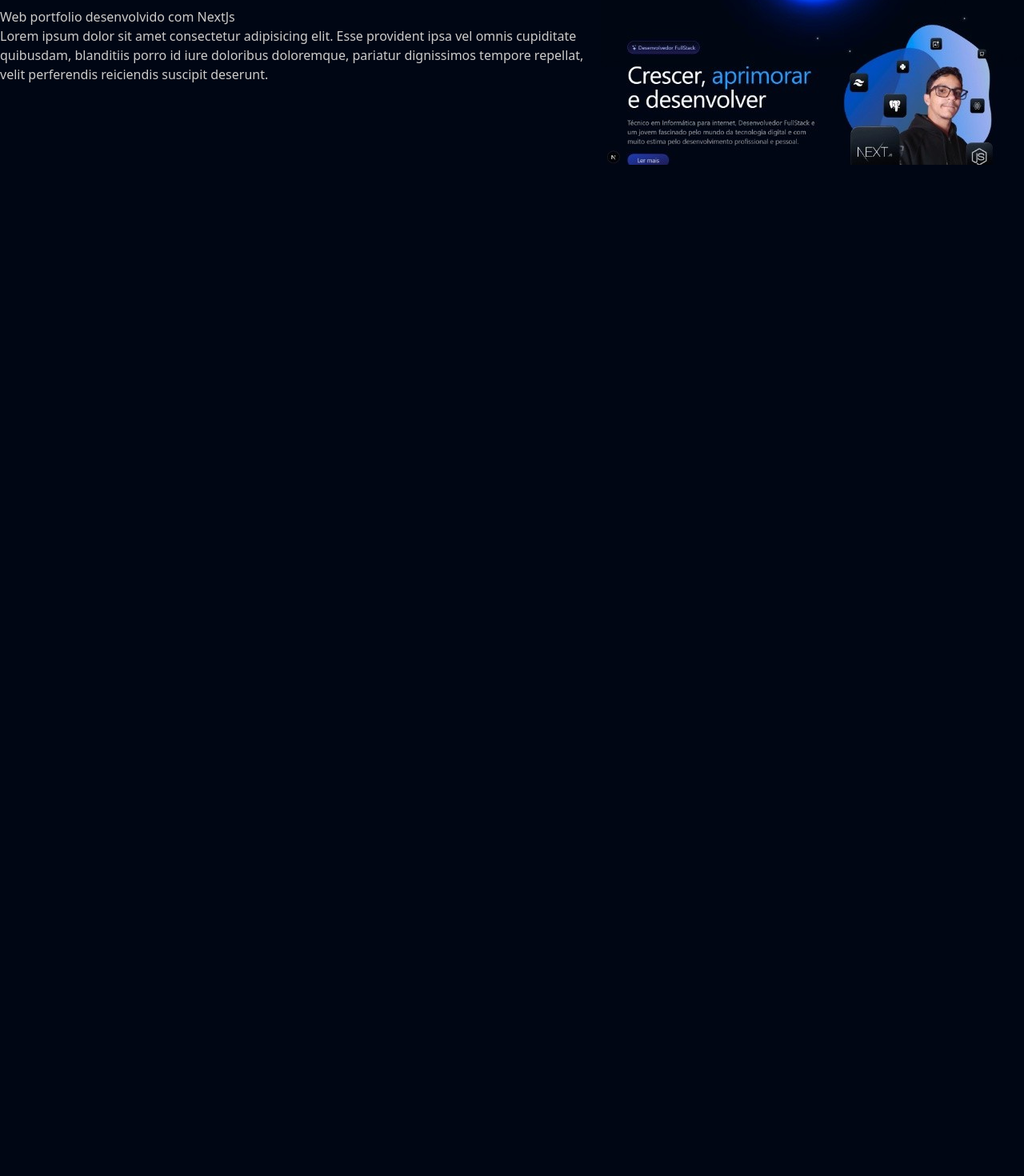
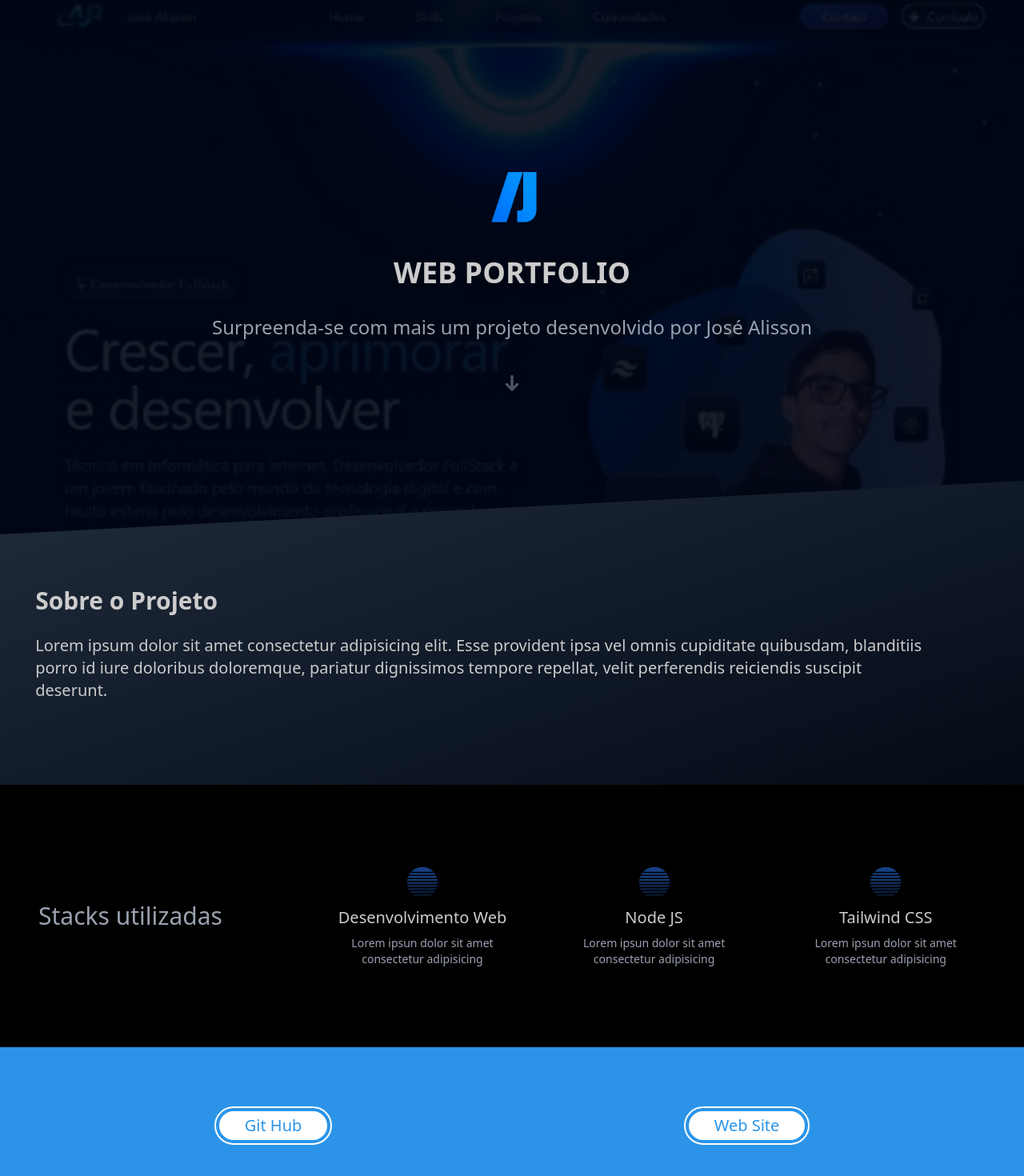
Before and after one commit to Alisson014/Portfolio, a Next.js app in the folder front-end/: page /project/0 in a window 1280 px wide. Shown: the part 92-1562 px from the top of the page at 80% size. Before the commit the page ends 800 px from the top, so only its background shows below. Built offline with nearby package versions, Linux system fonts and the light colour scheme.

Commit message:
Project page

```diff
--- a/front-end/src/app/globals.css
+++ b/front-end/src/app/globals.css
@@ -1,4 +1,5 @@
 @import "tailwindcss";
+/* @custom-variant hover (&:hover); */
 
 @theme {
     --color-bg: #000614;
--- a/front-end/src/app/layout.tsx
+++ b/front-end/src/app/layout.tsx
@@ -18,9 +18,7 @@ const robotoMono = Roboto_Mono({
 export const metadata: Metadata = {
   title: "José Alisson ",
   description: "Não deixe de conferir o portfólio (NextJs) de um jovem fascinado pelo mundo da tecnologia, aberto a novas aprendizagens e com grande interesse em se desenvolver como profissional e pessoa.",
-  icons: {
-    icon: 'favicon.png'
-  }
+
 };
 
 export default function RootLayout({
--- a/front-end/src/app/project/[id]/page.tsx
+++ b/front-end/src/app/project/[id]/page.tsx
@@ -1,19 +1,24 @@
 'use client';
 import { useParams } from "next/navigation";
+import Image from "next/image";
+
 import ProjectNotFound from "../../project-not-found";
-import Image from "next/image";
+
+import { TiArrowDown } from "react-icons/ti";
+import { GiStripedSun } from "react-icons/gi";
+import Link from "next/link";
 
 
 export default function ProjectPage() {
     const { id } = useParams();
 
     const projects = [
-        { id: '0', title: 'Web portfolio desenvolvido com NextJs', description: 'Lorem ipsum dolor sit amet consectetur adipisicing elit. Esse provident ipsa vel omnis cupiditate quibusdam, blanditiis porro id iure doloribus doloremque, pariatur dignissimos tempore repellat, velit perferendis reiciendis suscipit deserunt.', thumbnail: '/images/thumbnail-p-01.jpg', color: '#2196F3' },
-        { id: '1', title: 'Simulação de monitoramento do clima', description: 'Lorem ipsum dolor sit amet consectetur, adipisicing elit. Beatae itaque nisi nulla dolore vitae labore totam asperiores suscipit distinctio aspernatur. Cupiditate sint quisquam fugit eos molestiae harum vitae quam dolor.', thumbnail: '/images/thumbnail-p-02.png', color: '#00BCD4' },
-        { id: '2', title: 'Site sobre saúde em Fortaleza', description: 'Lorem ipsum dolor sit amet consectetur adipisicing elit. Esse provident ipsa vel omnis cupiditate quibusdam, blanditiis porro id iure doloribus doloremque, pariatur dignissimos tempore repellat, velit perferendis reiciendis suscipit deserunt.', thumbnail: '/images/thumbnail-p-03.png', color: '#FDD835' },
-        { id: '3', title: 'Site sobre Jeriquaquara', description: 'Lorem ipsum dolor sit amet consectetur adipisicing elit. Esse provident ipsa vel omnis cupiditate quibusdam, blanditiis porro id iure doloribus doloremque, pariatur dignissimos tempore repellat, velit perferendis reiciendis suscipit deserunt.', thumbnail: '/images/thumbnail-p-04.png', color: '#0ea5e9' },
-        { id: '4', title: 'Livraria desenvolvida apenas em HTML', description: 'Lorem ipsum dolor sit amet consectetur adipisicing elit. Esse provident ipsa vel omnis cupiditate quibusdam, blanditiis porro id iure doloribus doloremque, pariatur dignissimos tempore repellat, velit perferendis reiciendis suscipit deserunt.', thumbnail: '/images/thumbnail-p-05.png', color: '#3F51B5' },
-        { id: '5', title: 'Game Store desenvolvida em equipe', description: 'Lorem ipsum dolor sit amet consectetur adipisicing elit. Esse provident ipsa vel omnis cupiditate quibusdam, blanditiis porro id iure doloribus doloremque, pariatur dignissimos tempore repellat, velit perferendis reiciendis suscipit deserunt.', thumbnail: '/images/thumbnail-p-06.png', color: '#10b981' },
+        { id: '0', name: 'Web portfolio', description: 'Lorem ipsum dolor sit amet consectetur adipisicing elit. Esse provident ipsa vel omnis cupiditate quibusdam, blanditiis porro id iure doloribus doloremque, pariatur dignissimos tempore repellat, velit perferendis reiciendis suscipit deserunt.', thumbnail: '/images/thumbnail-p-01.jpg', color: '#2196F3', gitHub: 'https://github.com/Alisson014/Portfolio', stacks: [{name: "Desenvolvimento Web", description: "Lorem ipsun dolor sit amet consectetur adipisicing"}, {name: "Node JS", description: "Lorem ipsun dolor sit amet consectetur adipisicing"}, {name: "Tailwind CSS", description: "Lorem ipsun dolor sit amet consectetur adipisicing"}], link: "#" },
+        { id: '1', name: 'Monitoramento climático', description: 'Lorem ipsum dolor sit amet consectetur, adipisicing elit. Beatae itaque nisi nulla dolore vitae labore totam asperiores suscipit distinctio aspernatur. Cupiditate sint quisquam fugit eos molestiae harum vitae quam dolor. Lorem ipsum dolor sit amet consectetur, adipisicing elit. Beatae itaque nisi nulla dolore vitae labore totam asperiores suscipit distinctio aspernatur. Cupiditate sint quisquam fugit eos molestiae harum vitae quam dolor. Lorem ipsum dolor sit amet consectetur, adipisicing elit. Beatae itaque nisi nulla dolore vitae labore totam asperiores suscipit distinctio aspernatur. Cupiditate sint quisquam fugit eos molestiae harum vitae quam dolor. Lorem ipsum dolor sit amet consectetur, adipisicing elit. Beatae itaque nisi nulla dolore vitae labore totam asperiores suscipit distinctio aspernatur. Cupiditate sint quisquam fugit eos molestiae harum vitae quam dolor.', thumbnail: '/images/thumbnail-p-02.png', color: '#00BCD4', gitHub: 'https://github.com/Alisson014/MonitoramentoClimatico', stacks: [{name: "Desenvolvimento Web", description: "Lorem ipsun dolor sit amet consectetur adipisicing"}, {name: "Node JS", description: "Lorem ipsun dolor sit amet consectetur adipisicing"}, {name: "Tailwind CSS", description: "Lorem ipsun dolor sit amet consectetur adipisicing"}], link: "https://monitoramento-climatico-henna.vercel.app/" },
+        { id: '2', name: 'Saúde em Fortaleza', description: 'Lorem ipsum dolor sit amet consectetur adipisicing elit. Esse provident ipsa vel omnis cupiditate quibusdam, blanditiis porro id iure doloribus doloremque, pariatur dignissimos tempore repellat, velit perferendis reiciendis suscipit deserunt.', thumbnail: '/images/thumbnail-p-03.png', color: '#FDD835', gitHub: 'https://github.com/Alisson014/PrefeituraDeFortaleza', stacks: [{name: "Desenvolvimento Web", description: "Lorem ipsun dolor sit amet consectetur adipisicing"}, {name: "Node JS", description: "Lorem ipsun dolor sit amet consectetur adipisicing"}, {name: "Tailwind CSS", description: "Lorem ipsun dolor sit amet consectetur adipisicing"}], link: "https://alisson014.github.io/PrefeituraDeFortaleza/" },
+        { id: '3', name: 'Jeriquaquara', description: 'Lorem ipsum dolor sit amet consectetur adipisicing elit. Esse provident ipsa vel omnis cupiditate quibusdam, blanditiis porro id iure doloribus doloremque, pariatur dignissimos tempore repellat, velit perferendis reiciendis suscipit deserunt.', thumbnail: '/images/thumbnail-p-04.png', color: '#0ea5e9', gitHub: 'https://github.com/Alisson014/JeriGit', stacks: [{name: "Desenvolvimento Web", description: "Lorem ipsun dolor sit amet consectetur adipisicing"}, {name: "Node JS", description: "Lorem ipsun dolor sit amet consectetur adipisicing"}, {name: "Tailwind CSS", description: "Lorem ipsun dolor sit amet consectetur adipisicing"}], link: "https://alisson014.github.io/JeriGit/" },
+        { id: '4', name: 'Livraria HTML', description: 'Lorem ipsum dolor sit amet consectetur adipisicing elit. Esse provident ipsa vel omnis cupiditate quibusdam, blanditiis porro id iure doloribus doloremque, pariatur dignissimos tempore repellat, velit perferendis reiciendis suscipit deserunt.', thumbnail: '/images/thumbnail-p-05.png', color: '#3F51B5', gitHub: 'https://github.com/Alisson014/All-Books', stacks: [{name: "Desenvolvimento Web", description: "Lorem ipsun dolor sit amet consectetur adipisicing"}, {name: "Node JS", description: "Lorem ipsun dolor sit amet consectetur adipisicing"}, {name: "Tailwind CSS", description: "Lorem ipsun dolor sit amet consectetur adipisicing"}], link: "https://all-books.vercel.app/" },
+        { id: '5', name: 'Game Store', description: 'Lorem ipsum dolor sit amet consectetur adipisicing elit. Esse provident ipsa vel omnis cupiditate quibusdam, blanditiis porro id iure doloribus doloremque, pariatur dignissimos tempore repellat, velit perferendis reiciendis suscipit deserunt.', thumbnail: '/images/thumbnail-p-06.png', color: '#10b981', gitHub: 'https://github.com/vaghenrique/FSN2-GRUPO06-VIDEOGAME', stacks: [{name: "Desenvolvimento Web", description: "Lorem ipsun dolor sit amet consectetur adipisicing"}, {name: "Node JS", description: "Lorem ipsun dolor sit amet consectetur adipisicing"}, {name: "Tailwind CSS", description: "Lorem ipsun dolor sit amet consectetur adipisicing"}], link: "https://vaghenrique.github.io/FSN2-GRUPO06-VIDEOGAME/" },
     ]
 
     const project = projects.find(p => p.id == id);
@@ -21,16 +26,54 @@ export default function ProjectPage() {
     if (!project) return ProjectNotFound();
 
     return(
-        <div>
-            <section className="flex justify-around items-center">
-                <div className="">
-                    <h1>{project.title}</h1>
-                    <p>{project.description}</p>
+        <div className="pt-20  overflow-hidden">
+            <div className="w-full relative flex justify-center items-center">
+                <Image src={project.thumbnail} alt="Project image" width={1600} height={1600} className="w-full z-10" />
+                <div className="absolute w-full top-0 bottom-0 bg-bg/90 z-20 flex flex-col gap-2 md:gap-8 justify-center items-center text-center">
+                    {/* <GrDiamond className=" rounded-full p-4" size={84} /> */}
+                    <Image src="/images/logo-hero-1.png" alt="Developer Icon" width={80} height={80} />
+                    <h1 className="text-2xl md:text-4xl uppercase font-semibold">{project.name}</h1>
+                    {/* <hr className="w-3/5 border-none h-0.5 bg-gray-500"/> */}
+                    <p className="text-lg md:text-2xl text-gray-400 ">Surpreenda-se com mais um projeto desenvolvido por José Alisson</p>
+                    <TiArrowDown className="text-gray-600" size={40} />
                 </div>
-                <Image src={project.thumbnail} alt="Project image" width={600} height={600} className="w-1/2" />
-            </section>
+            </div>
 
+            <div className="w-12/10 px-10 py-12 -ml-5 -rotate-3 bg-linear-to-br from-gray-800 to-gray-950 mt-8 md:-mt-20 relative z-20">
+                <div className="rotate-3 py-12 sm:pl-6 max-w-[90vw]">
+                    <h1 className="font-semibold text-3xl">Sobre o Projeto</h1>
+                    <br/>
+                    <p className="text-xl">{project.description}</p>
+                    <br /><br /><br /> <br />
+                </div>
+            </div>
 
+            <div className="flex justify-between items-center flex-wrap gap-20 w-full bg-black relative -mt-20 py-20 px-12 z-30">
+                <div className="flex flex-col justify-center items-center gap-2">
+                    <h1 className="text-3xl text-gray-400">Stacks utilizadas</h1>
+                </div>
+                <div className="flex justify-around items-center flex-wrap gap-10 w-7/10 py-5">
+                    {
+                        project.stacks.map( stack => (
+                            <article key={stack.name} className="flex flex-col items-center text-center gap-2 max-w-60 hover:scale-110 transition-all duration-200">
+                                <GiStripedSun className="text-blue-500/50" size={44} />
+                                <h1 className="text-xl font-medium">{stack.name}</h1>
+                                <p className="text-sm text-gray-400">{stack.description}</p>
+                            </article>
+                        ) )
+                    }
+                </div>
+            </div>
+
+            <div style={{ background: `${project.color}` }} className="flex justify-around items-center grayscale-10 py-20 px-12 ">
+                    <Link href={project.gitHub} target="_blank">
+                        <button style={{ color: `${project.color}` }} className="bg-white outline-white outline-2 outline-offset-4 text-xl px-8 py-1 rounded-full cursor-pointer hover:outline-offset-8 hover:scale-110 transition-all duration-200">Git Hub</button>
+                    </Link>
+
+                    <Link href={project.link} target="_blank">
+                        <button style={{ color: `${project.color}` }} className="bg-white outline-white outline-2 outline-offset-4 text-xl px-8 py-1 rounded-full cursor-pointer hover:outline-offset-8 hover:scale-110 transition-all duration-200">Web Site</button>
+                    </Link>
+            </div>
         </div>
     );
 }
--- a/front-end/src/components/projectsSection/ProjectSection.tsx
+++ b/front-end/src/components/projectsSection/ProjectSection.tsx
@@ -10,16 +10,16 @@ export default function ProjectSection(){
     const [search, setSearch] = useState("");
 
     const projects = [
-        { id: '0', title: 'Web portfolio desenvolvido com NextJs', description: 'Lorem ipsum dolor sit amet consectetur adipisicing elit. Esse provident ipsa vel omnis cupiditate quibusdam, blanditiis porro id iure doloribus doloremque, pariatur dignissimos tempore repellat, velit perferendis reiciendis suscipit deserunt.', thumbnail: '/images/thumbnail-p-01.jpg', color: '#2196F3' },
-        { id: '1', title: 'Simulação de monitoramento do clima', description: 'Lorem ipsum dolor sit amet consectetur, adipisicing elit. Beatae itaque nisi nulla dolore vitae labore totam asperiores suscipit distinctio aspernatur. Cupiditate sint quisquam fugit eos molestiae harum vitae quam dolor.', thumbnail: '/images/thumbnail-p-02.png', color: '#00BCD4' },
-        { id: '2', title: 'Site sobre saúde em Fortaleza', description: 'Lorem ipsum dolor sit amet consectetur adipisicing elit. Esse provident ipsa vel omnis cupiditate quibusdam, blanditiis porro id iure doloribus doloremque, pariatur dignissimos tempore repellat, velit perferendis reiciendis suscipit deserunt.', thumbnail: '/images/thumbnail-p-03.png', color: '#FDD835' },
-        { id: '3', title: 'Site sobre Jeriquaquara', description: 'Lorem ipsum dolor sit amet consectetur adipisicing elit. Esse provident ipsa vel omnis cupiditate quibusdam, blanditiis porro id iure doloribus doloremque, pariatur dignissimos tempore repellat, velit perferendis reiciendis suscipit deserunt.', thumbnail: '/images/thumbnail-p-04.png', color: '#0ea5e9' },
-        { id: '4', title: 'Livraria desenvolvida apenas em HTML', description: 'Lorem ipsum dolor sit amet consectetur adipisicing elit. Esse provident ipsa vel omnis cupiditate quibusdam, blanditiis porro id iure doloribus doloremque, pariatur dignissimos tempore repellat, velit perferendis reiciendis suscipit deserunt.', thumbnail: '/images/thumbnail-p-05.png', color: '#3F51B5' },
-        { id: '5', title: 'Game Store desenvolvida em equipe', description: 'Lorem ipsum dolor sit amet consectetur adipisicing elit. Esse provident ipsa vel omnis cupiditate quibusdam, blanditiis porro id iure doloribus doloremque, pariatur dignissimos tempore repellat, velit perferendis reiciendis suscipit deserunt.', thumbnail: '/images/thumbnail-p-06.png', color: '#10b981' },
+        { id: '0', name: 'Web portfolio', description: 'Lorem ipsum dolor sit amet consectetur adipisicing elit. Esse provident ipsa vel omnis cupiditate quibusdam, blanditiis porro id iure doloribus doloremque, pariatur dignissimos tempore repellat, velit perferendis reiciendis suscipit deserunt.', thumbnail: '/images/thumbnail-p-01.jpg', color: '#2196F3', gitHub: 'https://github.com/Alisson014/Portfolio', stacks: [{name: "Desenvolvimento Web", description: "Lorem ipsun dolor sit amet consectetur adipisicing"}, {name: "Node JS", description: "Lorem ipsun dolor sit amet consectetur adipisicing"}, {name: "Tailwind CSS", description: "Lorem ipsun dolor sit amet consectetur adipisicing"}], link: "#" },
+        { id: '1', name: 'Monitoramento climático', description: 'Lorem ipsum dolor sit amet consectetur, adipisicing elit. Beatae itaque nisi nulla dolore vitae labore totam asperiores suscipit distinctio aspernatur. Cupiditate sint quisquam fugit eos molestiae harum vitae quam dolor. Lorem ipsum dolor sit amet consectetur, adipisicing elit. Beatae itaque nisi nulla dolore vitae labore totam asperiores suscipit distinctio aspernatur. Cupiditate sint quisquam fugit eos molestiae harum vitae quam dolor. Lorem ipsum dolor sit amet consectetur, adipisicing elit. Beatae itaque nisi nulla dolore vitae labore totam asperiores suscipit distinctio aspernatur. Cupiditate sint quisquam fugit eos molestiae harum vitae quam dolor. Lorem ipsum dolor sit amet consectetur, adipisicing elit. Beatae itaque nisi nulla dolore vitae labore totam asperiores suscipit distinctio aspernatur. Cupiditate sint quisquam fugit eos molestiae harum vitae quam dolor.', thumbnail: '/images/thumbnail-p-02.png', color: '#00BCD4', gitHub: 'https://github.com/Alisson014/MonitoramentoClimatico', stacks: [{name: "Desenvolvimento Web", description: "Lorem ipsun dolor sit amet consectetur adipisicing"}, {name: "Node JS", description: "Lorem ipsun dolor sit amet consectetur adipisicing"}, {name: "Tailwind CSS", description: "Lorem ipsun dolor sit amet consectetur adipisicing"}], link: "https://monitoramento-climatico-henna.vercel.app/" },
+        { id: '2', name: 'Saúde em Fortaleza', description: 'Lorem ipsum dolor sit amet consectetur adipisicing elit. Esse provident ipsa vel omnis cupiditate quibusdam, blanditiis porro id iure doloribus doloremque, pariatur dignissimos tempore repellat, velit perferendis reiciendis suscipit deserunt.', thumbnail: '/images/thumbnail-p-03.png', color: '#FDD835', gitHub: 'https://github.com/Alisson014/PrefeituraDeFortaleza', stacks: [{name: "Desenvolvimento Web", description: "Lorem ipsun dolor sit amet consectetur adipisicing"}, {name: "Node JS", description: "Lorem ipsun dolor sit amet consectetur adipisicing"}, {name: "Tailwind CSS", description: "Lorem ipsun dolor sit amet consectetur adipisicing"}], link: "https://alisson014.github.io/PrefeituraDeFortaleza/" },
+        { id: '3', name: 'Jeriquaquara', description: 'Lorem ipsum dolor sit amet consectetur adipisicing elit. Esse provident ipsa vel omnis cupiditate quibusdam, blanditiis porro id iure doloribus doloremque, pariatur dignissimos tempore repellat, velit perferendis reiciendis suscipit deserunt.', thumbnail: '/images/thumbnail-p-04.png', color: '#0ea5e9', gitHub: 'https://github.com/Alisson014/JeriGit', stacks: [{name: "Desenvolvimento Web", description: "Lorem ipsun dolor sit amet consectetur adipisicing"}, {name: "Node JS", description: "Lorem ipsun dolor sit amet consectetur adipisicing"}, {name: "Tailwind CSS", description: "Lorem ipsun dolor sit amet consectetur adipisicing"}], link: "https://alisson014.github.io/JeriGit/" },
+        { id: '4', name: 'Livraria HTML', description: 'Lorem ipsum dolor sit amet consectetur adipisicing elit. Esse provident ipsa vel omnis cupiditate quibusdam, blanditiis porro id iure doloribus doloremque, pariatur dignissimos tempore repellat, velit perferendis reiciendis suscipit deserunt.', thumbnail: '/images/thumbnail-p-05.png', color: '#3F51B5', gitHub: 'https://github.com/Alisson014/All-Books', stacks: [{name: "Desenvolvimento Web", description: "Lorem ipsun dolor sit amet consectetur adipisicing"}, {name: "Node JS", description: "Lorem ipsun dolor sit amet consectetur adipisicing"}, {name: "Tailwind CSS", description: "Lorem ipsun dolor sit amet consectetur adipisicing"}], link: "https://all-books.vercel.app/" },
+        { id: '5', name: 'Game Store', description: 'Lorem ipsum dolor sit amet consectetur adipisicing elit. Esse provident ipsa vel omnis cupiditate quibusdam, blanditiis porro id iure doloribus doloremque, pariatur dignissimos tempore repellat, velit perferendis reiciendis suscipit deserunt.', thumbnail: '/images/thumbnail-p-06.png', color: '#10b981', gitHub: 'https://github.com/vaghenrique/FSN2-GRUPO06-VIDEOGAME', stacks: [{name: "Desenvolvimento Web", description: "Lorem ipsun dolor sit amet consectetur adipisicing"}, {name: "Node JS", description: "Lorem ipsun dolor sit amet consectetur adipisicing"}, {name: "Tailwind CSS", description: "Lorem ipsun dolor sit amet consectetur adipisicing"}], link: "https://vaghenrique.github.io/FSN2-GRUPO06-VIDEOGAME/" },
     ]
 
 
-    const visibleProjects = projects.filter(p => p.title.toLowerCase().includes(search.toLowerCase()) || p.description.toLowerCase().includes(search.toLowerCase()));
+    const visibleProjects = projects.filter(p => p.name.toLowerCase().includes(search.toLowerCase()) || p.description.toLowerCase().includes(search.toLowerCase()));
 
     return (
         <section className="flex flex-col items-center justify-start mt-18 bg-radial from-[#020c2b] to-bg to-60%">
@@ -40,7 +40,7 @@ export default function ProjectSection(){
             <div className="flex justify-center items-center flex-wrap gap-12 mt-14 md:px-12">
                 {
                     visibleProjects.map(p => (
-                        <ProjectCard key={p.id} title={p.title} thumbnail={p.thumbnail} color={p.color} />
+                        <ProjectCard key={p.id} id={p.id} name={p.name} thumbnail={p.thumbnail} color={p.color} />
                     ))
                 }
             </div>
--- a/front-end/src/components/projectsSection/projectCard.jsx
+++ b/front-end/src/components/projectsSection/projectCard.jsx
@@ -1,7 +1,7 @@
 import Image from "next/image";
 import Link from "next/link";
 
-export default function ProjectCard({ thumbnail, title, color }){
+export default function ProjectCard({ id, thumbnail, name, color }){
 
     return(
         <article className="relative flex text-white flex-col gap-2 rounded-2xl overflow-hidden max-w-90 h-70 group">
@@ -12,9 +12,9 @@ export default function ProjectCard({ thumbnail, title, color }){
             <div className="absolute -bottom-14 h-35 flex flex-col justify-around  w-full group-hover:bottom-0 transition-all duration-300">
                 <div className="flex justify-between items-center w-full px-6">
                     <Image src="/images/developer-icon.png" alt="Developer's icon" width={60} height={60} />
-                    <p className="text-md font-medium max-w-46 text-center">{title}</p>
+                    <p className="text-md font-medium max-w-46 text-center">{name}</p>
                 </div>
-                <Link href="/" className="flex justify-end px-8 py-3">
+                <Link href={`/project/${id}`} className="flex justify-end px-8 py-3">
                     <button className="border px-6 py-1 rounded-full hover:bg-white hover:text-blue-500 cursor-pointer">Ver Mais</button>
                 </Link>
             </div>
```
Also changed, not shown: front-end/src/app/icon.png (added).
